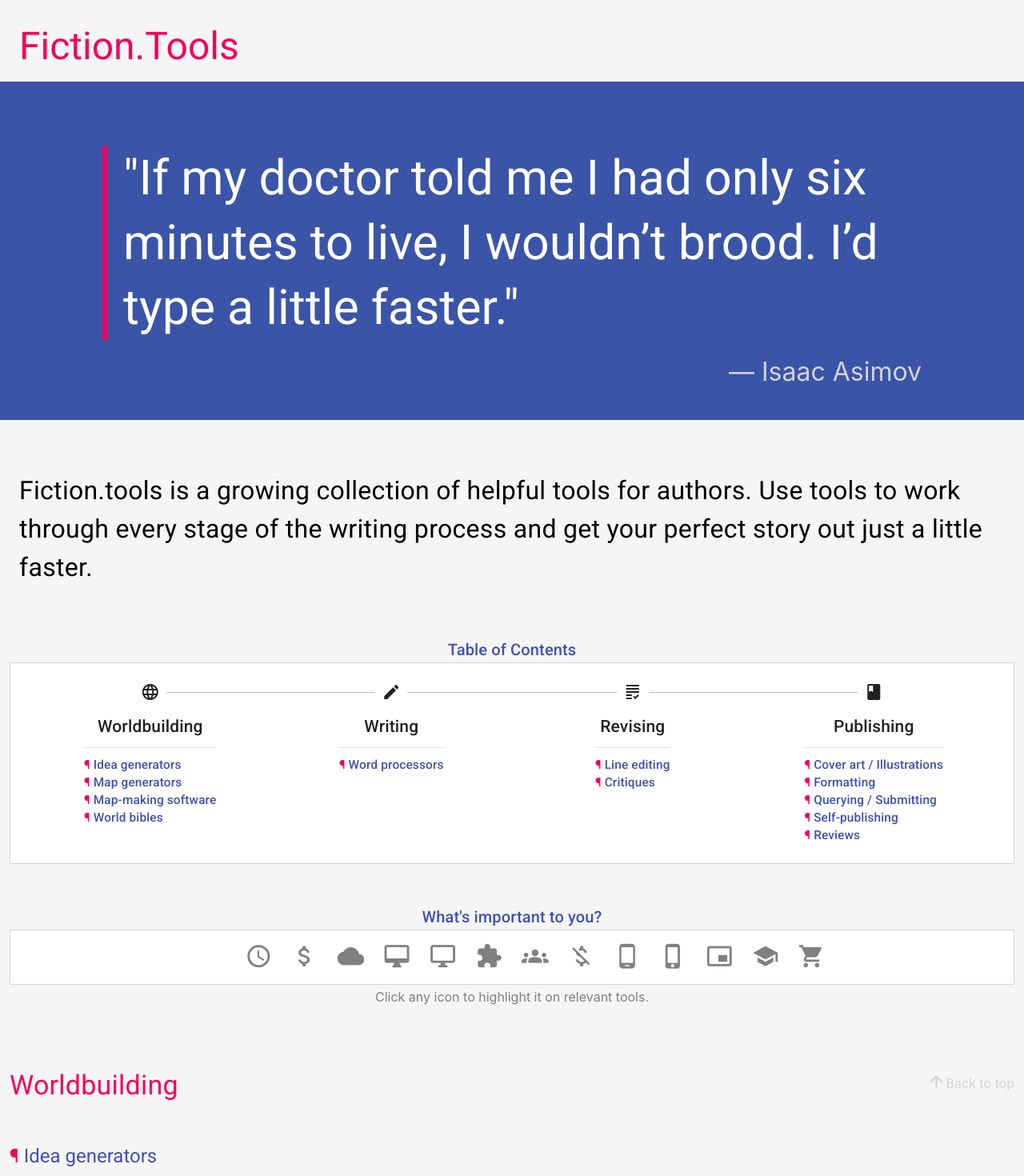
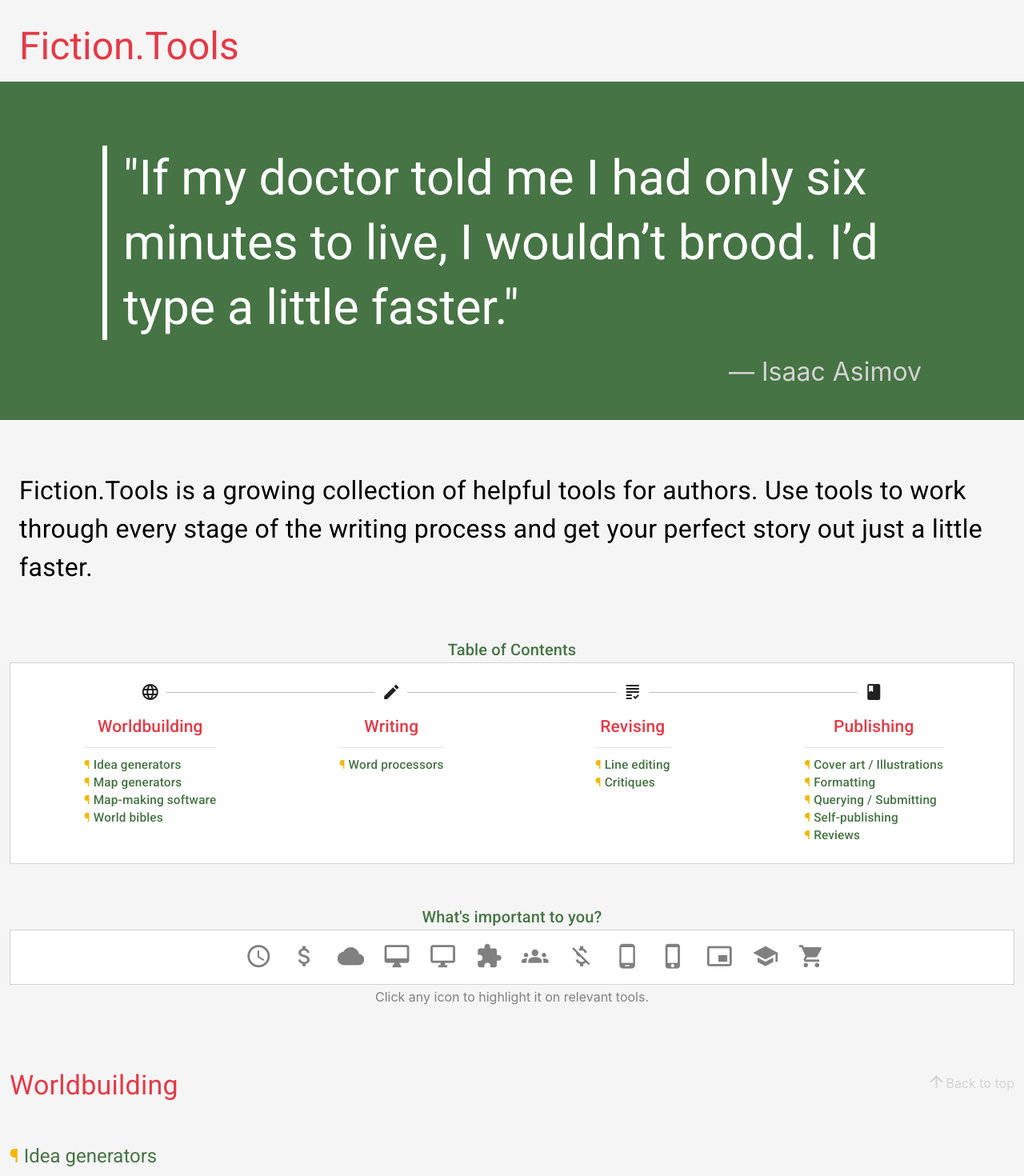
Before and after one commit to indentlabs/fiction-tools, a React (Create React App) app: page / in a window 1280 px wide. Shown: the top 1470 px of the page at 80% size. Built offline with nearby package versions, Linux system fonts and the light colour scheme.

Commit message:
first color palette pass

```diff
--- a/src/App.css
+++ b/src/App.css
@@ -2,7 +2,22 @@ body {
   background: #f5f5f5;
 }
 
+a {
+  text-decoration: none;
+}
+
 .App {
-  padding-top: 5%;
-  padding-bottom: 3%;
+
 }
+
+.primary-text {
+  color: #E63946 !important;
+}
+
+.secondary-text {
+  color: #467444 !important;
+}
+
+.tertiary-text {
+  color: #F4B701 !important;
+}
--- a/src/App.js
+++ b/src/App.js
@@ -48,28 +48,31 @@ class App extends React.Component {
         loop: true
       });
     }, 8000);
+
     return (
       <React.Fragment>
         <Container maxWidth="lg" style={{marginTop: '30px'}}>
-          <Typography id="top" variant="h3" component="h1" color="secondary">
+          <Typography id="top" variant="h3" component="h1" className="primary-text">
             Fiction.Tools
           </Typography>
         </Container>
         <div style={{
           padding: '5em 10%',
           marginTop: '1em',
-          background: '#3A54A8'
+          marginBottom: '4em',
+          background: '#467444'
         }}>
-          <Typography variant="h5" component="blockquote" style={{borderLeft: '6px solid #F50057', paddingLeft: '20px', fontSize: '3.8rem', color: 'white'}}>
+          <Typography variant="h5" component="blockquote" style={{borderLeft: '6px solid white', paddingLeft: '20px', fontSize: '3.8rem', color: 'white'}}>
             "If my doctor told me I had only six minutes to live, I wouldn’t brood. I’d type a little faster."
-          </Typography><br />
+          </Typography>
+          <br />
           <div style={{fontSize: '2rem', color: 'lightgrey', float: 'right'}}>― Isaac Asimov</div>
         </div>
         <Container className="App" maxWidth="lg">
           <Grid container spacing={3}>
             <Grid item xs={12} md={12}>
               <Typography paragraph={true} style={{fontSize: '2rem', marginBottom: '1.6em'}}>
-                Fiction.tools is a growing collection of helpful tools for authors. Use tools to work through every stage of the writing
+                Fiction.Tools is a growing collection of helpful tools for authors. Use tools to work through every stage of the writing
                 process and get your perfect story out just a little faster.
               </Typography>
             </Grid>
@@ -131,12 +134,12 @@ class App extends React.Component {
           </Grid>
 
           <Grid item xs={12} align="center">
-            <Typography paragraph={true} color="secondary">
+            <Typography paragraph={true} className="primary-text">
               Made with <strong style={{color: 'red'}}>&hearts;</strong> by <a href="http://www.indentlabs.com">
                 Indent Labs
               </a>.
             </Typography>
-            <Typography paragraph={true} color="primary">
+            <Typography paragraph={true} className="secondary-text">
               This website is <a href="https://github.com/indentlabs/fiction-tools">open source</a>. Feel free to suggest changes!
             </Typography>
           </Grid>
--- a/src/components/BadgeHighlighter/BadgeHighlighter.js
+++ b/src/components/BadgeHighlighter/BadgeHighlighter.js
@@ -62,7 +62,7 @@ class BadgeHighlighter extends Component {
   render() {
     return (
       <div style={{textAlign: 'center', width: '100%', marginBottom: '5em'}}>
-        <Typography variant="h6" color="primary" style={{textAlign: 'center'}}>
+        <Typography variant="h6" className="secondary-text" style={{textAlign: 'center'}}>
           What's important to you?
         </Typography>
         <div style={{border: '1px solid lightgrey', background: 'white', padding: '0.3em 0'}}>
@@ -79,7 +79,7 @@ class BadgeHighlighter extends Component {
                   TransitionComponent={Zoom}
                 >
                   <IconButton style={{
-                    color: this.props.highlighted_badges.indexOf(badge) === -1 ? 'grey' : '#F50057'
+                    color: this.props.highlighted_badges.indexOf(badge) === -1 ? 'grey' : '#F4B701'
                   }}>
                     <Icon style={{fontSize: '1.4em'}}>{badge}</Icon>
                   </IconButton>
--- a/src/components/TableOfContents/TableOfContents.js
+++ b/src/components/TableOfContents/TableOfContents.js
@@ -36,7 +36,7 @@ class TableOfContents extends Component {
   renderStepper() {
     return (
       <div style={{marginBottom: '50px', width: '100%'}}>
-        <Typography variant="h6" color="primary" style={{textAlign: 'center'}}>
+        <Typography variant="h6" className="secondary-text" style={{textAlign: 'center'}}>
           Table of Contents
         </Typography>
         <Stepper nonLinear alternativeLabel activeStep={-1} style={{border: '1px solid lightgrey'}}>
@@ -44,7 +44,7 @@ class TableOfContents extends Component {
             return(
               <Step key={i}>
                 <StepButton completed={true} icon={<i className="material-icons">{this.icon_mapping(chapter.title)}</i>}>
-                  <span style={{fontSize: '1.5em'}}>
+                  <span style={{fontSize: '1.5em'}} className="primary-text">
                     {chapter.title}
                   </span>
                   <Divider style={{margin: '10px 0'}} />
@@ -53,8 +53,8 @@ class TableOfContents extends Component {
                     return(
                       <div style={{textAlign: 'left', fontSize: '1.1em'}} key={j}>
                         <a href={"#" + chapter.title.toLowerCase().split(' ').join('-') + '-' + section.section.toLowerCase().split(' ').join('-')}
-                          style={{textDecoration: 'none', color: '#3F51B5'}}>
-                            <span style={{color: '#F50057'}}>&para;</span>
+                          className="secondary-text">
+                            <span className="tertiary-text">&para;</span>
                             &nbsp;
                             {section.section}
                         </a>
@@ -88,7 +88,7 @@ class TableOfContents extends Component {
           <i class="material-icons">
             chevron_left
           </i>
-          <Typography variant="h6" color="primary" style={{padding: '0 10px'}}>
+          <Typography variant="h6" color="secondary" style={{padding: '0 10px'}}>
             Table of Contents
           </Typography>
         </div>
@@ -98,15 +98,14 @@ class TableOfContents extends Component {
           return(
             <React.Fragment>
               <a href={"#section-" + chapter.title.toLowerCase().split(' ').join('-')}
-                 style={{textDecoration: 'none', marginTop: '10px'}}>
+                 style={{marginTop: '10px'}}>
                 <Typography variant="h6" color="secondary" style={{padding: '0 10px'}}>
                   {chapter.title}
                 </Typography>
               </a>
               {chapter.sections.map((section, j) => {
                 return(
-                  <a href={"#" + chapter.title.toLowerCase().split(' ').join('-') + '-' + section.section.toLowerCase().split(' ').join('-')}
-                     style={{textDecoration: 'none'}}>
+                  <a href={"#" + chapter.title.toLowerCase().split(' ').join('-') + '-' + section.section.toLowerCase().split(' ').join('-')}>
                     <ListItem button key={j} dense={true} style={{paddingLeft: '32px'}}>
                       <ListItemText primary={section.section} />
                     </ListItem>
@@ -132,7 +131,7 @@ class TableOfContents extends Component {
             return(
               <React.Fragment>
                 <li key={i}>
-                  <a href={"#section-" + chapter.title.toLowerCase().split(' ').join('-')} style={{textDecoration: 'none', color: 'blue'}}>
+                  <a href={"#section-" + chapter.title.toLowerCase().split(' ').join('-')} style={{color: 'blue'}}>
                     {chapter.title}
                   </a>
                 </li>
@@ -141,7 +140,7 @@ class TableOfContents extends Component {
                   return(
                     <li key={j}>
                       <a href={"#" + chapter.title.toLowerCase().split(' ').join('-') + '-' + section.section.toLowerCase().split(' ').join('-')}
-                          style={{textDecoration: 'none', color: 'blue'}}>
+                          style={{color: 'blue'}}>
                         {section.section}
                       </a>
                     </li>
--- a/src/components/ToolCard/ToolCard.js
+++ b/src/components/ToolCard/ToolCard.js
@@ -84,7 +84,7 @@ class ToolCard extends Component {
                           TransitionComponent={Zoom}
                   >
                     <IconButton style={{
-                      color: this.props.highlighted_badges.indexOf(badge.icon) === -1 ? 'grey' : '#F50057'
+                      color: this.props.highlighted_badges.indexOf(badge.icon) === -1 ? 'grey' : '#F4B701'
                     }}>
                       <Icon>{badge.icon}</Icon>
                     </IconButton>
--- a/src/components/ToolList/ToolList.js
+++ b/src/components/ToolList/ToolList.js
@@ -23,7 +23,7 @@ class ToolList extends Component {
           <Typography
             variant="h4"
             component="h2"
-            color="secondary"
+            className="primary-text"
             id={"section-" + this.props.title.toLowerCase()}
             gutterBottom
           >
@@ -37,13 +37,13 @@ class ToolList extends Component {
                 <Typography
                   variant="h5"
                   component="h3"
-                  color="primary"
+                  className="secondary-text"
                   id={this.props.title.toLowerCase() + '-' + section.section.toLowerCase().split(' ').join('-')}
                   gutterBottom
                   style={{paddingTop: '1em'}}
                 >
                   <a href={'#' + this.props.title.toLowerCase() + '-' + section.section.toLowerCase().split(' ').join('-')}
-                    style={{color: '#F50057', textDecoration: 'none'}}>
+                    className="tertiary-text">
                     &para;
                   </a>
                   &nbsp;
```
